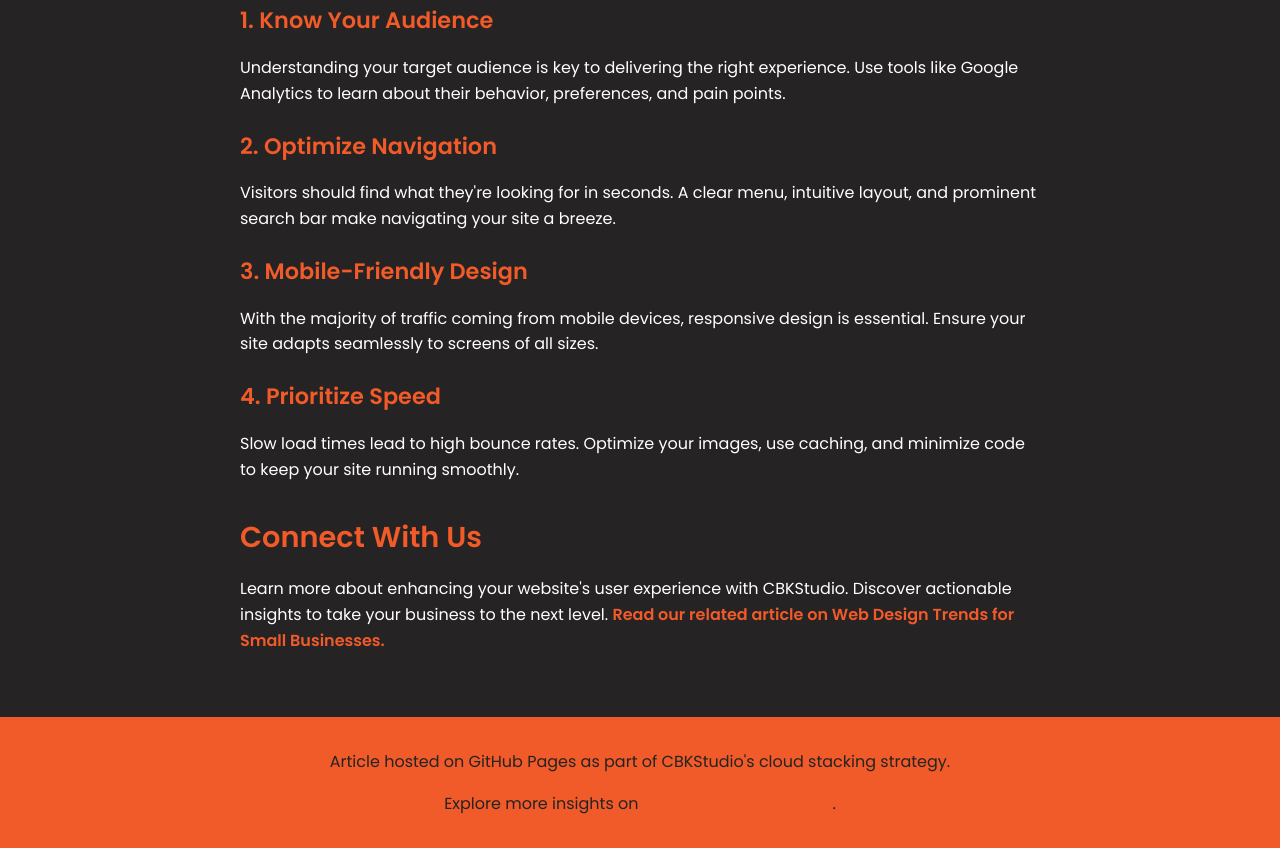
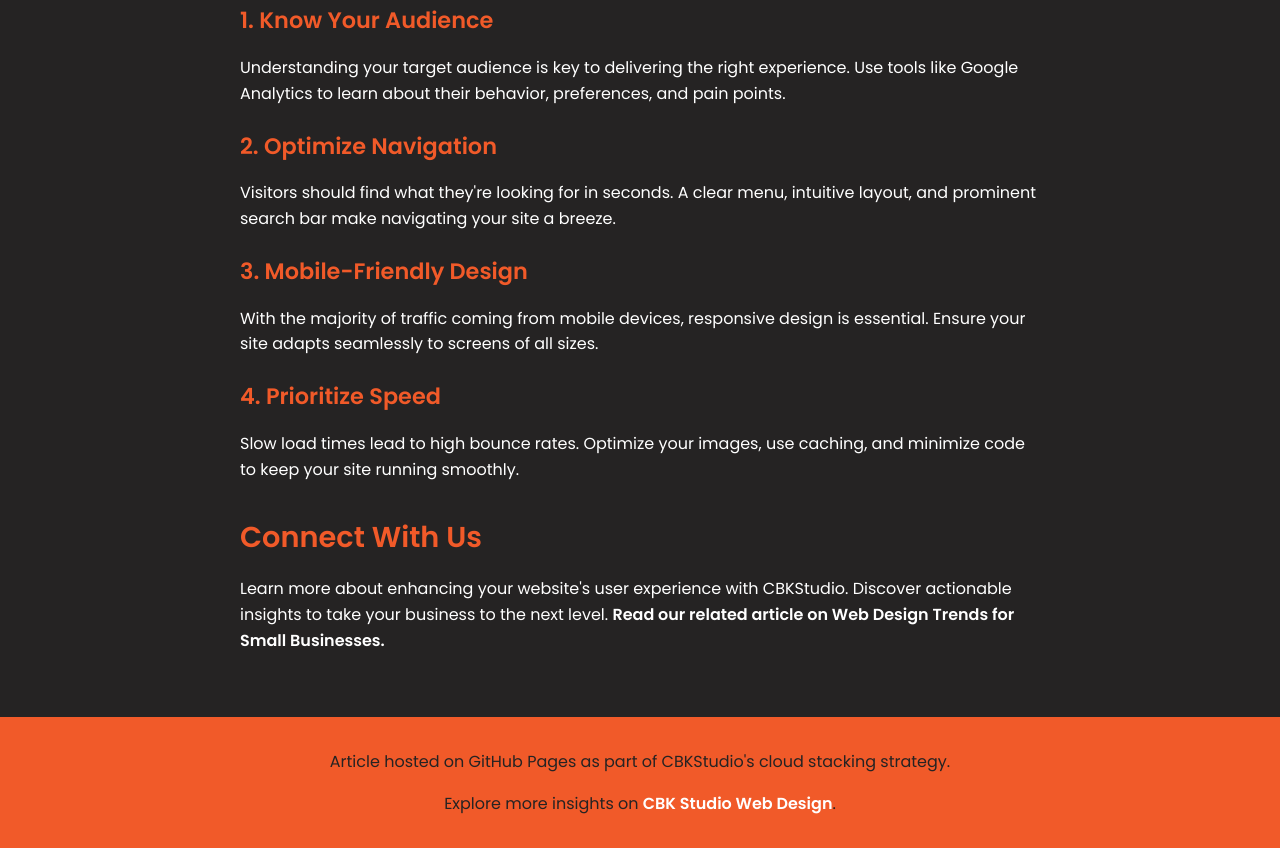
Before and after one commit to CBKStudio/CloudStack, a plain HTML site: page index.html in a window 1280 px wide. Shown: the part 580-1428 px from the top of the page. Drawn offline with Linux system fonts and the light colour scheme.

Commit message:
Link edit

```diff
--- a/index.html
+++ b/index.html
@@ -50,7 +50,7 @@
             margin-bottom: 1rem;
         }
         a {
-            color: #F15A29;
+            color: #FFFFFF;
             text-decoration: none;
             font-weight: 600;
         }
```
